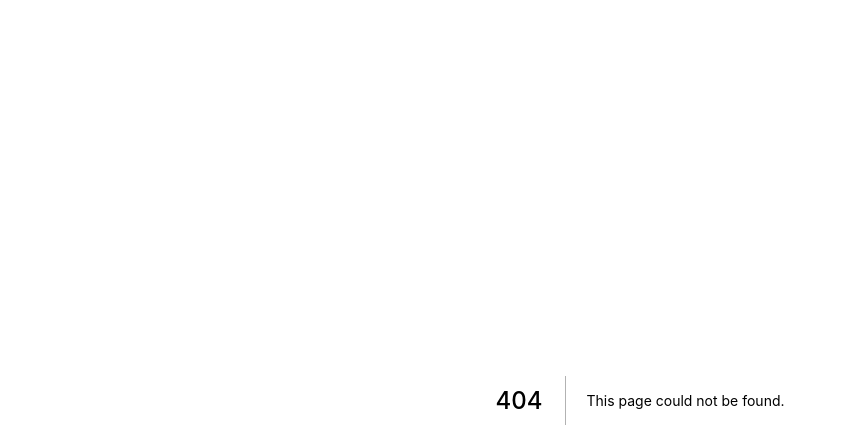
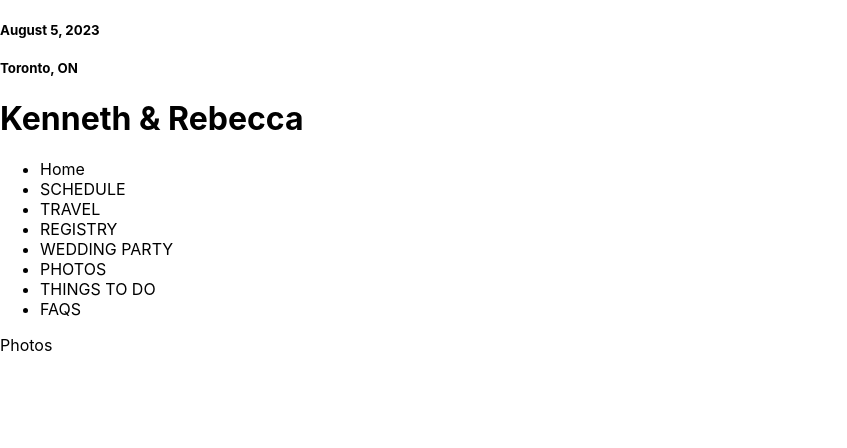
Before and after one commit to ckrac/wedding, a Next.js app: page /photos in a window 1280 px wide. Before the commit this address had no page. Shown: the top 448 px of the page, without its empty margins (0-847 px from the left). Built offline with nearby package versions, Linux system fonts and the light colour scheme.

Commit message:
add pages

```diff
--- /dev/null
+++ b/src/components/Header.tsx
@@ -0,0 +1,64 @@
+import React from 'react'
+import Link from 'next/link'
+
+const Header = () => {
+	return (
+		<header>
+			<div>
+				<h5>August 5, 2023</h5>
+				<h5>Toronto, ON</h5>
+			</div>
+			<Link href='/'>
+				<h1>
+					<a>Kenneth & Rebecca</a>
+				</h1>
+			</Link>
+			<nav>
+				<ul>
+					<li>
+						<Link href='/'>
+							<a>Home</a>
+						</Link>
+					</li>
+					<li>
+						<Link href='/schedule'>
+							<a>SCHEDULE</a>
+						</Link>
+					</li>
+					<li>
+						<Link href='/travel'>
+							<a>TRAVEL</a>
+						</Link>
+					</li>
+					<li>
+						<Link href='/registry'>
+							<a>REGISTRY</a>
+						</Link>
+					</li>
+					<li>
+						<Link href='/wedding-party'>
+							<a>WEDDING PARTY</a>
+						</Link>
+					</li>
+					<li>
+						<Link href='/photos'>
+							<a>PHOTOS</a>
+						</Link>
+					</li>
+					<li>
+						<Link href='/things-to-do'>
+							<a>THINGS TO DO</a>
+						</Link>
+					</li>
+					<li>
+						<Link href='/faqs'>
+							<a>FAQS</a>
+						</Link>
+					</li>
+				</ul>
+			</nav>
+		</header>
+	)
+}
+
+export default Header
--- /dev/null
+++ b/src/hooks/useHeadProps.ts
@@ -0,0 +1,42 @@
+import { useRouter } from 'next/router'
+
+const RoutePathHeadPropsMap = {
+	'/': {
+		title: 'Ken And Rebecca Wedding',
+		metaName: 'Home',
+	},
+	'/faqs': {
+		title: 'Faqs',
+		metaName: 'Faqs',
+	},
+	'/photos': {
+		title: 'Photos',
+		metaName: 'Photos',
+	},
+	'/registry': {
+		title: 'Registry',
+		metaName: 'Registry',
+	},
+	'/schedule': {
+		title: 'Schedule',
+		metaName: 'Schedule',
+	},
+	'/things-to-do': {
+		title: 'Things To Do',
+		metaName: 'Things Todo',
+	},
+	'/travel': {
+		title: 'Travel',
+		metaName: 'Travel',
+	},
+	'/wedding-party': {
+		title: 'Wedding Party',
+		metaName: 'Wedding Party',
+	},
+}
+
+export const useHeadProps = (): { title: String; metaName: string } => {
+	const { pathname } = useRouter()
+
+	return RoutePathHeadPropsMap[pathname] || { title: '', metaName: '' }
+}
--- a/src/pages/_app.tsx
+++ b/src/pages/_app.tsx
@@ -1,8 +1,25 @@
 import '@styles/globals.scss'
 import type { AppProps } from 'next/app'
+import Header from '@src/components/Header'
+import Head from 'next/head'
+import { useHeadProps } from '@src/hooks/useHeadProps'
 
 function MyApp({ Component, pageProps }: AppProps) {
-	return <Component {...pageProps} />
+	const headProps = useHeadProps()
+
+	return (
+		<>
+			<Head>
+				<title>{headProps.title}</title>
+				<meta name={headProps.metaName} content='Generated by CKRAC' />
+				<link rel='icon' href='/favicon.ico' />
+			</Head>
+			<Header />
+			<main>
+				<Component {...pageProps} />
+			</main>
+		</>
+	)
 }
 
 export default MyApp
--- /dev/null
+++ b/src/pages/photos.tsx
@@ -0,0 +1,11 @@
+import type { NextPage } from 'next'
+
+const Photos: NextPage = () => {
+	return (
+		<div>
+			<div>Photos</div>
+		</div>
+	)
+}
+
+export default Photos
```
Also changed, not shown: src/pages/faqs.tsx (added, +11 -0 lines), src/pages/index.tsx (+1 -8 lines), src/pages/registry.tsx (added, +11 -0 lines), src/pages/schedule.tsx (added, +11 -0 lines), src/pages/things-to-do.tsx (added, +11 -0 lines), src/pages/travel.tsx (added, +11 -0 lines), src/pages/wedding-party.tsx (added, +11 -0 lines).
